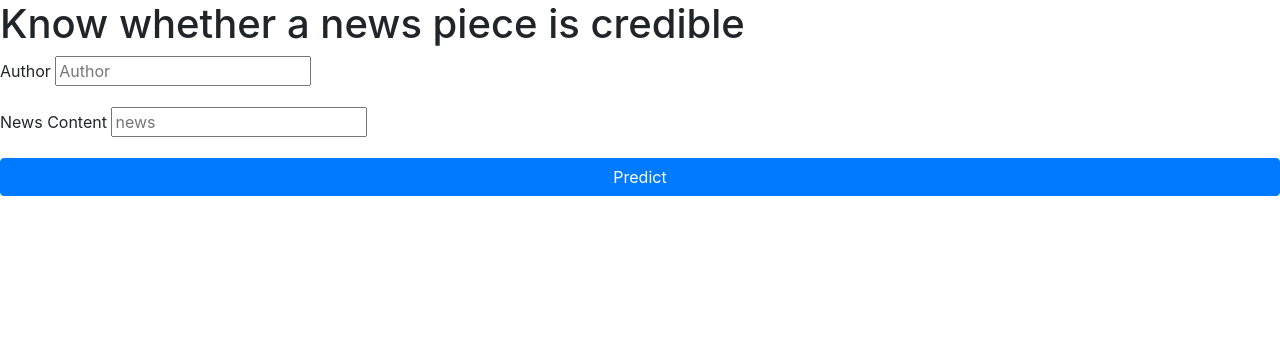
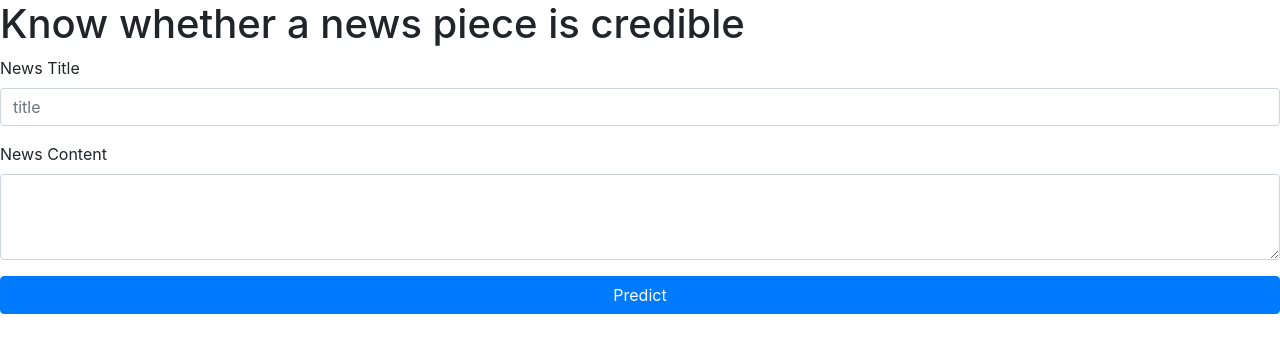
Before and after one commit to gtaurai12/fakenews, a Flask app: page / in a window 1280 px wide. Shown: the top 353 px of the page. Run offline with Flask 2, Linux system fonts and the light colour scheme; parts of the project's set-up code (start-up, migrations or seed data) failed here and were passed over; some libraries are stand-ins or nearby versions.

Commit message:
Update index.html

```diff
--- a/templates/index.html
+++ b/templates/index.html
@@ -13,15 +13,15 @@
 
     <form action="{{ url_for('predict') }}"method="post">
         <h1>Know whether a news piece is credible</h1>
-        <div class="form-group">
-            <label>Author</label>
-            <input type="text" name="author" placeholder="Author" required="required">
-        </div>
+      <div class="form-group">
+        <label for="title">News Title</label>
+        <input type="text" class="form-control" id="title" placeholder="title">
+      </div>
 
-        <div class="form-group" >
-          <label>News Content</label>
-            <input type="text" name="content" placeholder="news" required="required" rows="4" cols="50">
-        </div>
+      <div class="form-group">
+        <label for="newsCont">News Content</label>
+        <textarea class="form-control" id="newsCont" rows="3"></textarea>
+      </div>
 
         <button type="submit" class="btn btn-primary btn-block btn-large">Predict</button>
     </form>
```
